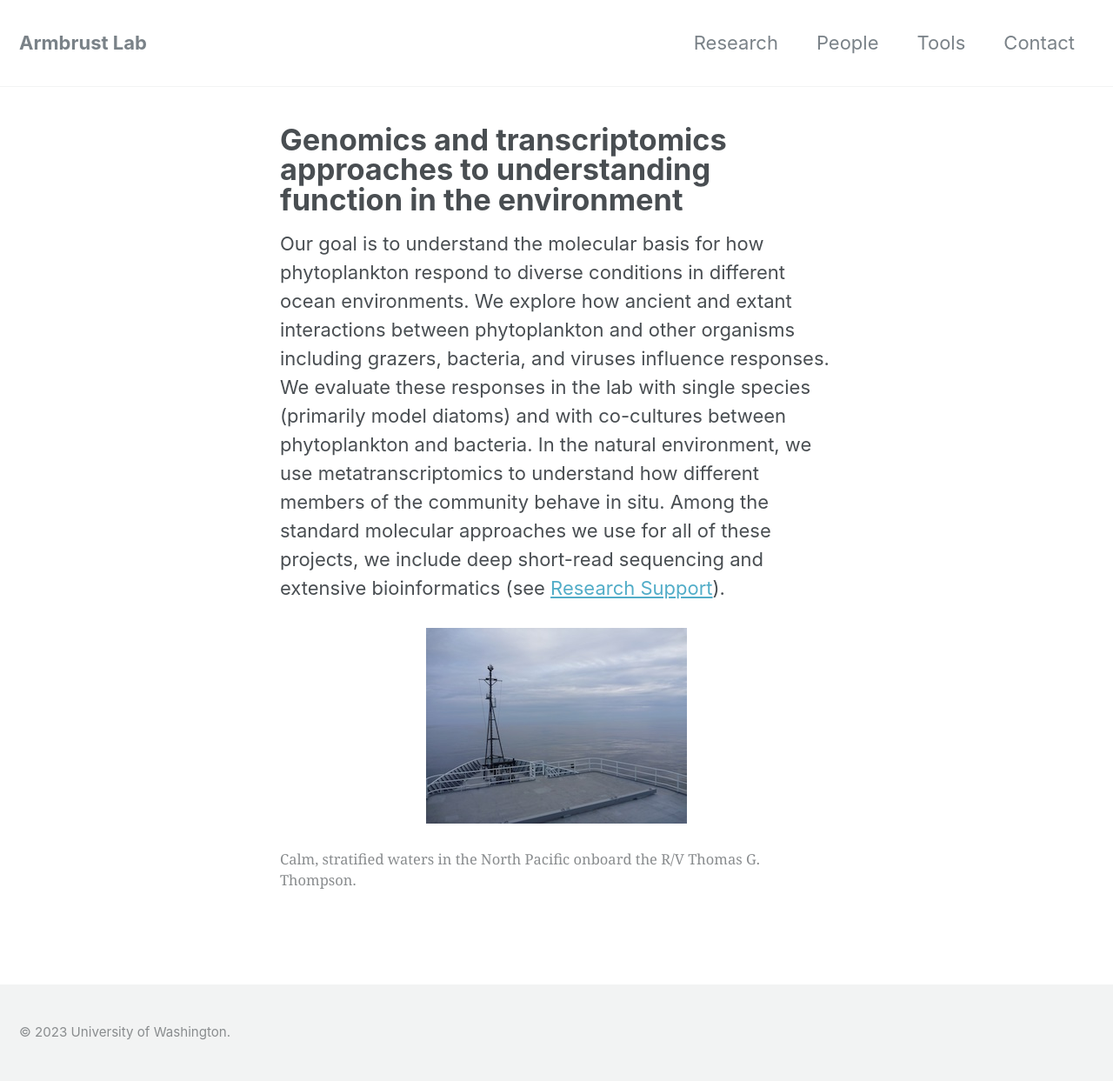
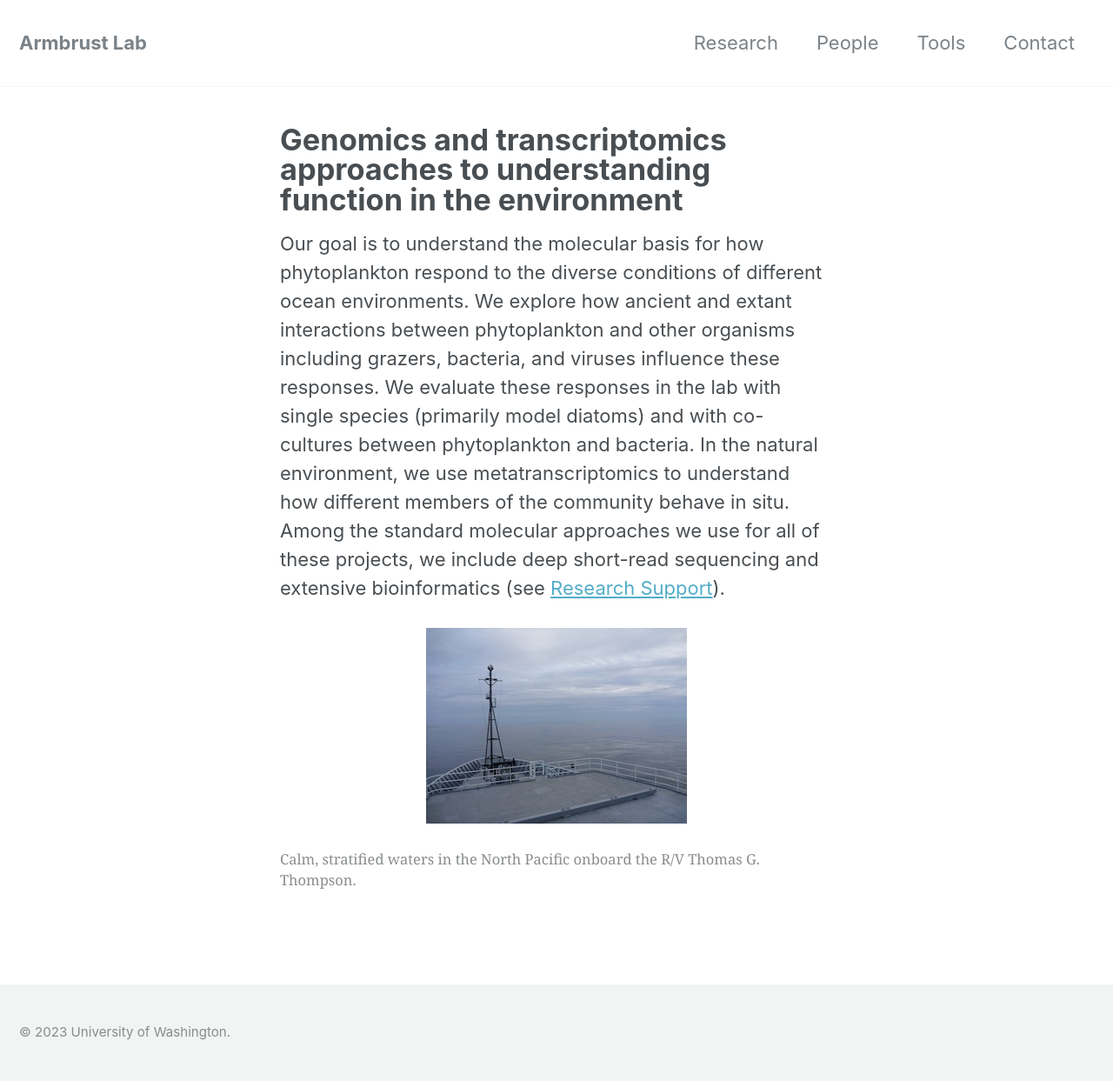
Before and after one commit to armbrustlab/armbrustlab.github.io, a Jekyll site: the page built from collections/_research/genomics.md, in a window 1280 px wide. Shown: the whole page at 87% size. Built offline with Jekyll 4.4.1, drawn with Linux system fonts in a browser that asks for light colours; nearby versions of some CDN libraries.

Commit message:
Update genomics.md

```diff
--- a/collections/_research/genomics.md
+++ b/collections/_research/genomics.md
@@ -1,7 +1,7 @@
 ---
 title: Genomics and transcriptomics approaches to understanding function in the environment
 ---
-Our goal is to understand the molecular basis for how phytoplankton respond to diverse conditions in different ocean environments. We explore how ancient and extant interactions between phytoplankton and other organisms including grazers, bacteria, and viruses influence responses. We evaluate these responses  in the lab with single species (primarily model diatoms) and with co-cultures between phytoplankton and bacteria.  In the natural environment, we use metatranscriptomics to  understand how different members of the community behave in situ.  Among the standard molecular approaches we use for all of these projects, we include deep short-read sequencing and extensive bioinformatics (see [Research Support]({% link _research/research-support.md %})).
+Our goal is to understand the molecular basis for how phytoplankton respond to the diverse conditions of different ocean environments. We explore how ancient and extant interactions between phytoplankton and other organisms including grazers, bacteria, and viruses influence these responses. We evaluate these responses  in the lab with single species (primarily model diatoms) and with co-cultures between phytoplankton and bacteria.  In the natural environment, we use metatranscriptomics to  understand how different members of the community behave in situ.  Among the standard molecular approaches we use for all of these projects, we include deep short-read sequencing and extensive bioinformatics (see [Research Support]({% link _research/research-support.md %})).
 
 ![Thompson]({% link /assets/images/thompson_1.jpg %}){: .align-center}
 <figcaption>Calm, stratified waters in the North Pacific onboard the R/V Thomas G. Thompson.</figcaption>
```
